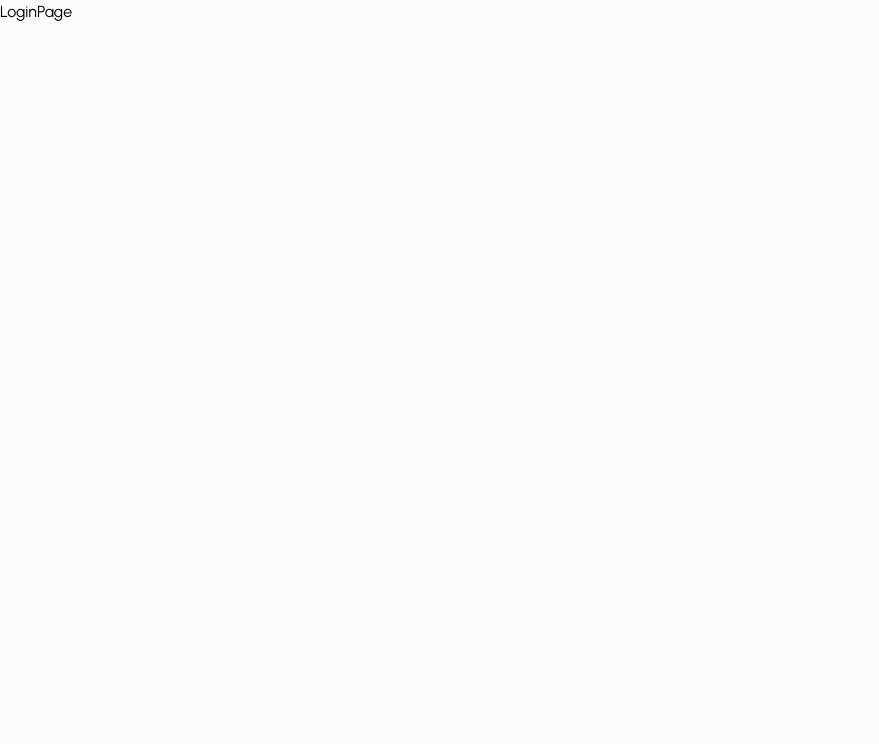
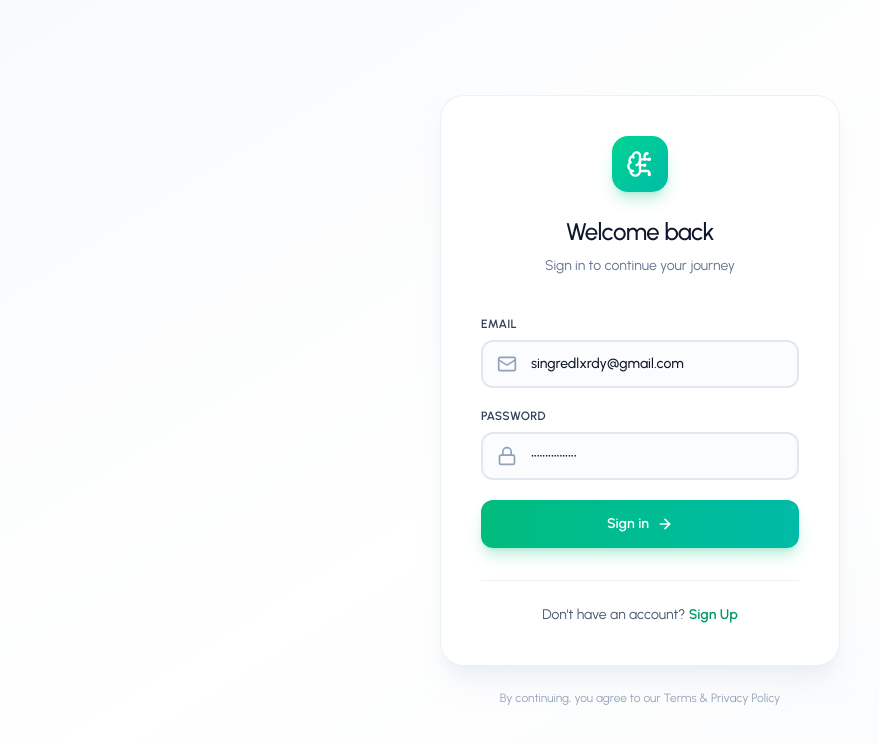
Before and after one commit to DylanLee0918/ai-learning-assistant, a React (Vite) app in the folder frontend/ai-learning-assistant/: page /login in a window 1280 px wide. Shown: the top 744 px of the page, without its empty margins (0-879 px from the left). Built offline with nearby package versions, Linux system fonts and the light colour scheme.

Commit message:
Finished login page user interface design implementation

```diff
--- a/frontend/ai-learning-assistant/src/pages/Auth/LoginPage.jsx
+++ b/frontend/ai-learning-assistant/src/pages/Auth/LoginPage.jsx
@@ -1,7 +1,168 @@
-import React from "react";
+import React, { useState } from "react";
+import { Link, useNavigate } from "react-router-dom";
+import { useAuth } from "../../context/AuthContext";
+import authService from "../../services/authService";
+import { BrainCircuit, Mail, Lock, ArrowRight } from "lucide-react";
+import toast from "react-hot-toast";
 
 const LoginPage = () => {
-  return <div>LoginPage</div>;
+	const [email, setEmail] = useState("singredlxrdy@gmail.com");
+	const [password, setPassword] = useState("Singreddylan1998");
+	const [error, setError] = useState("");
+	const [loading, setLoading] = useState(false);
+	const [focusField, setFocusField] = useState(null);
+
+	const navigate = useNavigate();
+	const { login } = useAuth();
+
+	const handleSubmit = async (e) => {
+		e.preventDefault();
+		setError("");
+		setLoading(true);
+
+		try {
+			const { token, user } = await authService.login(email, password);
+			login(user, token);
+			toast.success("Logged in successfully!");
+			navigate("/dashboard");
+		} catch (err) {
+			setError(
+				err.message ||
+					"Failed to login. Please check your credentials.",
+			);
+			toast.error(err.message || "Failed to login.");
+		} finally {
+			setLoading(false);
+		}
+	};
+
+	return (
+		<div className="flex items-center justify-center min-h-screen bg-linear-to-br from-slate-50 via-white to-slate-50">
+			<div className="absolute inset-0 bg-[radial-gradient(#e5e7eb_1px, transparent_1px)] bg-size-[16px_16px] opacity-30" />
+			<div className="relative w-full max-w-md px-6">
+				<div className="bg-white/80 backdrop-blur-xl border border-slate-200/60 rounded-3xl shadow-xl shadow-slate-200/50 p-10">
+					{/** Header */}
+					<div className="text-center mb-10">
+						<div className="inline-flex items-center justify-center w-14 h-14 rounded-2xl bg-linear-to-br from-emerald-400 to-teal-500 shadow-lg shadow-emerald-500/25 mb-6">
+							<BrainCircuit
+								className="w-7 h-7 text-white"
+								strokeWidth={2}
+							/>
+						</div>
+						<h1 className="text-2xl font-medium text-slate-900 tracking-tight mb-2">
+							Welcome back
+						</h1>
+						<p className="text-slate-500 text-sm">
+							Sign in to continue your journey
+						</p>
+					</div>
+
+					{/** Form */}
+					<div className="space-y-5">
+						{/** Email Field */}
+						<div className="space-y-2">
+							<label className="block text-xs font-semibold text-slate-700 uppercase tracking-wide">
+								Email
+							</label>
+							<div className="relative group">
+								<div
+									className={`absolute inset-y-0 left-0 pl-4 flex items-center pointer-events-none transition-colors duration-200 ${focusField === "email" ? "text-emerald-500" : "text-slate-400"}`}
+								>
+									<Mail className="h-5 w-5" strokeWidth={2} />
+								</div>
+								<input
+									type="email"
+									value={email}
+									onChange={(e) => setEmail(e.target.value)}
+									onFocus={() => setFocusField("email")}
+									onBlur={() => setFocusField(null)}
+									className="w-full h-12 pl-12 pr-4 border-2 border-slate-200 rounded-xl bg-slate-50/50 text-slate-900 placeholder-slate-400 text-sm font-medium transition-all duration-200 focus:outline-none focus:border-emerald-500 focus:bg-white focus:shadow-lg focus:shadow-emerald-500/10"
+									placeholder="you@example.com"
+								/>
+							</div>
+						</div>
+
+						{/** Password Field */}
+						<div className="space-y-2">
+							<label className="block text-xs font-semibold text-slate-700 uppercase tracking-wide">
+								Password
+							</label>
+							<div className="relative group">
+								<div
+									className={`absolute inset-y-0 left-0 pl-4 flex items-center pointer-events-none transition-colors duration-200 ${focusField === "password" ? "text-emerald-500" : "text-slate-400"}`}
+								>
+									<Lock className="h-5 w-5" strokeWidth={2} />
+								</div>
+								<input
+									type="password"
+									value={password}
+									onChange={(e) =>
+										setPassword(e.target.value)
+									}
+									onFocus={() => setFocusField("password")}
+									onBlur={() => setFocusField(null)}
+									className="w-full h-12 pl-12 pr-4 border-2 border-slate-200 rounded-xl bg-slate-50/50 text-slate-900 placeholder-slate-400 text-sm font-medium transition-all duration-200 focus:outline-none focus:border-emerald-500 focus:bg-white focus:shadow-lg focus:shadow-emerald-500/10"
+									placeholder="**********"
+								/>
+							</div>
+						</div>
+
+						{/** Error Message */}
+						{error && (
+							<div className="rounded-lg bg-red-50 border border-red-200 p-3">
+								<p className="text-xs text-red-600 font-medium text-center">
+									{error}
+								</p>
+							</div>
+						)}
+
+						{/** Submit Button */}
+						<button
+							onClick={handleSubmit}
+							disabled={loading}
+							className="group relative w-full h-12 bg-linear-to-r from-emerald-500 to-teal-500 hover:from-emerald-600 hover:to-teal-600 active:scale-[0.98] text-white text-sm font-semibold rounded-xl transition-all duration-200 focus:outline-none focus:ring-4 focus:ring-emerald-500/20 disabled:opacity-50 disabled:cursor-not-allowed disabled:active:scale-100 shadow-lg shadow-emerald-500/25 overflow-hidden"
+						>
+							<span className="relative z-10 flex items-center justify-center gap-2">
+								{loading ? (
+									<>
+										<div className="w-4 h-4 border-white/30 border-t-white rounded-full animate-spin" />
+										Sign in...
+									</>
+								) : (
+									<>
+										Sign in
+										<ArrowRight
+											className="w-4 h-4 group-hover:translate-x-1 transition-transform duration-200"
+											strokeWidth={2.5}
+										/>
+									</>
+								)}
+							</span>
+							<div className="absolute inset-0 bg-linear-to-r from-white/0 via-white/20 to-white/0 -translate-x-full group-hover:translate-x-full transition-transform duration-700" />
+						</button>
+					</div>
+
+					{/** Footer */}
+					<div className="mt-8 pt-6 border-t border-slate-200/60">
+						<p className="text-center text-sm text-slate-600">
+							Don't have an account? {""}
+							<Link
+								to="/register"
+								className="font-semibold text-emerald-600 hover:text-emerald-700 transition-colors duration-200"
+							>
+								Sign Up
+							</Link>
+						</p>
+					</div>
+				</div>
+
+				{/** Subtle footer text */}
+				<p className="text-center text-xs text-slate-400 mt-6">
+					By continuing, you agree to our Terms & Privacy Policy
+				</p>
+			</div>
+		</div>
+	);
 };
 
 export default LoginPage;
```
